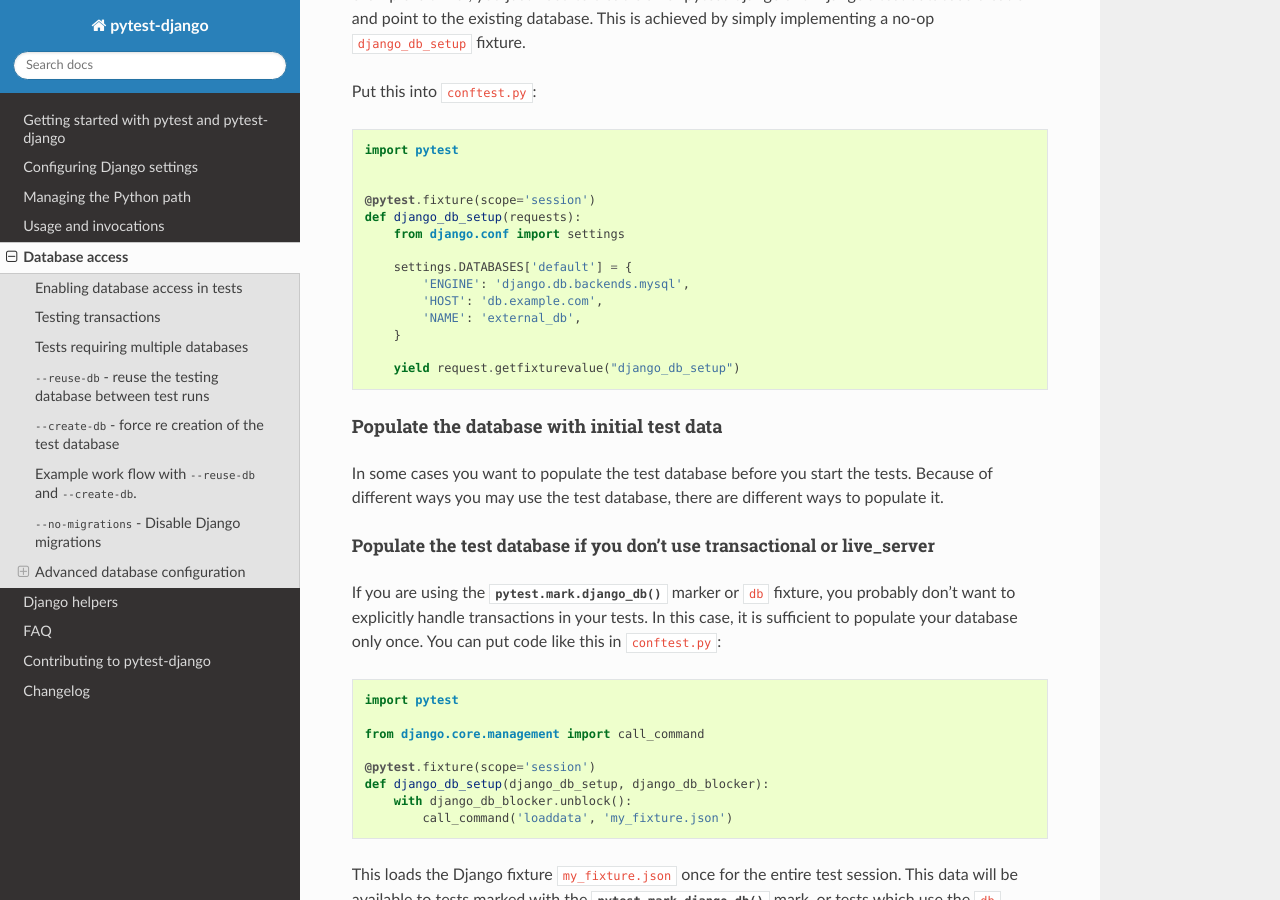
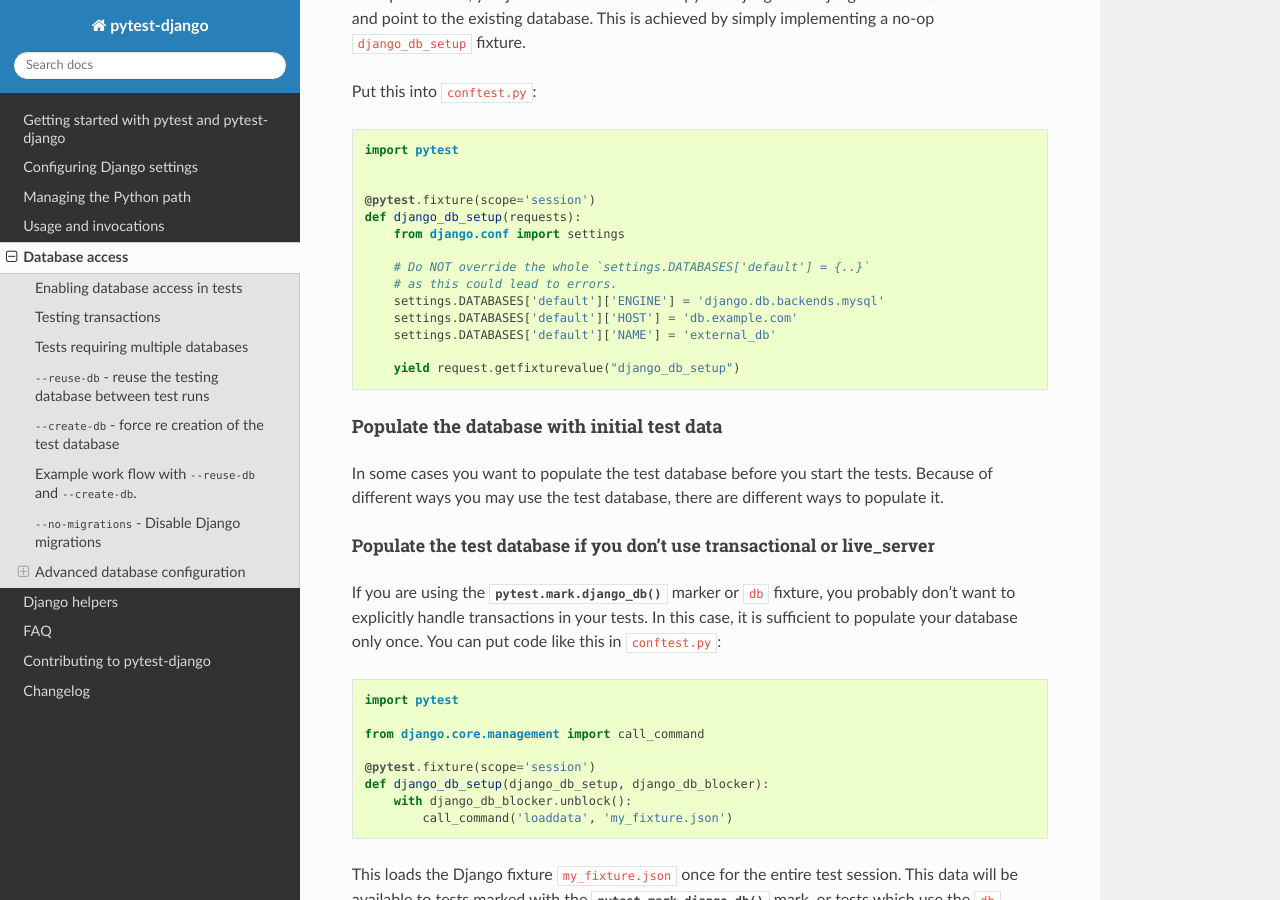
Before and after one commit to pytest-dev/pytest-django, a Sphinx documentation site: the page built from docs/database.rst, in a window 1280 px wide and 900 px high, scrolled down 7834 px. Built offline with Sphinx 7.4.7 and the Read the Docs theme 3.1.0, drawn with Linux system fonts in a browser that asks for light colours; cross-references to code outside the pages are shown as plain code.

Commit message:
Update database.rst

```diff
--- a/docs/database.rst
+++ b/docs/database.rst
@@ -368,11 +368,11 @@ Put this into ``conftest.py``::
     def django_db_setup(requests):
         from django.conf import settings
 
-        settings.DATABASES['default'] = {
-            'ENGINE': 'django.db.backends.mysql',
-            'HOST': 'db.example.com',
-            'NAME': 'external_db',
-        }
+        # Do NOT override the whole `settings.DATABASES['default'] = {..}`
+        # as this could lead to errors.
+        settings.DATABASES['default']['ENGINE'] = 'django.db.backends.mysql'
+        settings.DATABASES['default']['HOST'] = 'db.example.com'
+        settings.DATABASES['default']['NAME'] = 'external_db'
 
         yield request.getfixturevalue("django_db_setup")
 
```
